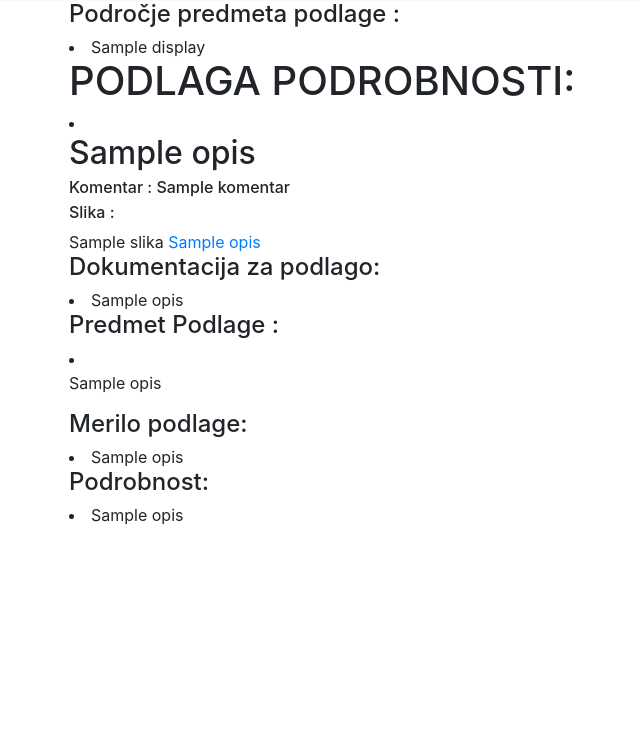
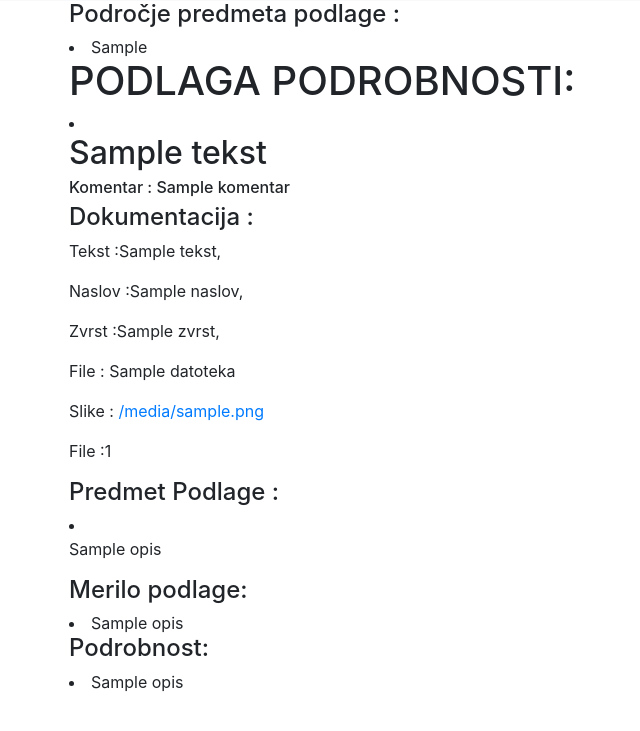
Before and after one commit to pavlovicr/bcs, a Django app: template bcs/templates/podrobnosti/podlagamerila_detail.html in a window 1280 px wide. Shown: the part 55-786 px from the top of the page, without its empty margins (16-656 px from the left). Run offline with Django 3.2, Linux system fonts and the light colour scheme; the template is opened without the code that fills it: most values are stand-ins (such as "Sample title", 1, 10 or a date in 2020); style sheets or scripts are compiled from the project's sources; parts of the project's set-up code (start-up, migrations or seed data) failed here and were passed over; some libraries are stand-ins or nearby versions.

Commit message:
pred novim branch z imenom dolocila

```diff
--- a/bcs/podrobnosti/urls.py
+++ b/bcs/podrobnosti/urls.py
@@ -5,12 +5,12 @@ from . import views
 #bcs
 urlpatterns = [
 
-    url(r'^dokumentacije/$', views.DokumentacijaList.as_view(), name='dokumentacija-list'),
-    url(r'^dokumentacija/(?P<pk>\d+)$', views.DokumentacijaDetail.as_view(), name='dokumentacija-detail'),
     url(r'^slike/$', views.SlikaList.as_view(), name='slika-list'),
     url(r'^slika/(?P<pk>\d+)$', views.SlikaDetail.as_view(), name='slika-detail'),
     url(r'^datoteke/$', views.DatotekaList.as_view(), name='datoteka-list'),
     url(r'^datoteka/(?P<pk>\d+)$', views.DatotekaDetail.as_view(), name='datoteka-detail'),
+    url(r'^dokumentacije/$', views.DokumentacijaList.as_view(), name='dokumentacija-list'),
+    url(r'^dokumentacija/(?P<pk>\d+)$', views.DokumentacijaDetail.as_view(), name='dokumentacija-detail'),
     url(r'^predmet_meril/$', views.PredmetMerilaList.as_view(), name='predmetmerila-list'),
     url(r'^predmet_merila/(?P<pk>\d+)$', views.PredmetMerilaDetail.as_view(), name='predmetmerila-detail'),
     url(r'^podlage_meril/$', views.PodlagaMerilaList.as_view(), name='podlagamerila-list'),
@@ -21,6 +21,4 @@ urlpatterns = [
     url(r'^podrobnost/(?P<pk>\d+)$', views.PodrobnostDetail.as_view(), name='podrobnost-detail'),
 
 
-
-
 ]
--- a/bcs/popisi/models.py
+++ b/bcs/popisi/models.py
@@ -4,7 +4,7 @@ from django.urls import reverse
 #bcs
 from osnova.utils import ChoiceEnum
 from osnova.models import Osnova
-from podrobnosti.models import Merilo, Dokumentacija, Slika, Datoteka, Podrobnost
+from podrobnosti.models import Merilo, Dokumentacija, Podrobnost
 
 
 class SkupinaDel(ChoiceEnum):
@@ -42,8 +42,7 @@ class Dela(Osnova):
     preverjanje_kakovosti_izvedenih_del = models.TextField(blank=True)
     merjenje_prevzem_obracun = models.TextField(blank=True)
     dokumentacija = models.ManyToManyField((Dokumentacija), blank=True)
-    slika = models.ManyToManyField((Slika), blank=True)
-    datoteka = models.ManyToManyField((Datoteka), blank= True)
+
 
     def __str__(self):
         return self.tekst
--- a/bcs/popisi/urls.py
+++ b/bcs/popisi/urls.py
@@ -14,4 +14,5 @@ urlpatterns = [
     url(r'^popisne_postavke/$', views.PopisnaPostavkaList.as_view(), name='popisnapostavka-list'),
     url(r'^popisna_postavka/(?P<pk>\d+)$', views.PopisnaPostavkaDetail.as_view(), name='popisnapostavka-detail'),
 
+
 ]
--- a/bcs/templates/podrobnosti/podlagamerila_detail.html
+++ b/bcs/templates/podrobnosti/podlagamerila_detail.html
@@ -5,31 +5,43 @@
 <h4>Področje predmeta podlage :</h4>
   <li>
     <!-- namesto podrocje sem uporabil get_podrocje_display. To je django funkcija za prikaz choices -->
-    {{ podlaga.predmet.get_podrocje.display }}
+    {{ object.predmet_merila.get_podrocje_display }}
   </li>
 
 
   <h1>PODLAGA PODROBNOSTI:</h1>
     <li>
-      <h2>{{ object.opis }}</h2>
+      <h2>{{ object.tekst }}</h2>
    </li>
   <!-- lahko uporabimo object.opis -->
 
 <h6>Komentar : {{ object.komentar }}</h6>
 
-<h6>Slika : </h6>
-{{object.slika.all}}
-{% for slika in podlaga.slika.all %}
-  <a href="{{ MEDIA_URL }}{{ slika.image }}"> {{ slika.opis }}</a>
+<h4>Dokumentacija : </h4>
+
+{% for dokument in object.dokumentacija.all %}
+
+<p>Tekst :{{dokument.tekst}},</p>
+<p>Naslov :{{dokument.naslov}},</p>
+<p>Zvrst :{{dokument.zvrst}},</p>
+<p>File : {% for datoteka in dokument.datoteka.all %}{{datoteka.datoteka}}{% endfor %}</p>
+
+<p>Slike :
+    {% for slika in dokument.image.all %}
+    <a href="{{ MEDIA_URL }}{{ slika.id }}"> {{ slika.image }}</a>
+    {% endfor %}
+</p>
+
+{% for datoteka in dokument.datoteka.all %}
+<p>File :{{datoteka.id}}</p>
 {% endfor %}
 
-{% for dokumentacija in podlaga.dokumentacija.all %}
+{% endfor %}
 
-<h4>Dokumentacija za podlago:</h4>
-  <li>
-    {{ dokumentacija.opis}}
-  </li>
-{% endfor %}
+{%comment%}
+    <a href="{{ MEDIA_URL }}{{ dokument.image }}"> {{ slika.image }}</a>
+{%endcomment%}
+
 
 <h4>Predmet Podlage :</h4>
   <li>
--- a/bcs/templates/podrobnosti/podlagamerila_list.html
+++ b/bcs/templates/podrobnosti/podlagamerila_list.html
@@ -32,6 +32,7 @@
           <ul>
           <!-- izpisi, ki pripadajo  podlagi merila -->
           {% for podlaga in tekst.list %}
+          <p><a href="{% url 'podlagamerila-detail' podlaga.pk %}">{{ "Podrobnosti podlage merila "}}</a></p>
           <p>Komentar: {{podlaga.komentar}}</p>
           <p>Zahteve : {{podlaga.get_izhodisce_display}}</p>
 
--- a/bcs/templates/podrobnosti/podrobnost_list.html
+++ b/bcs/templates/podrobnosti/podrobnost_list.html
@@ -13,7 +13,7 @@
 
       {% for podrobnost in object_list %}
 
-      <a href="{% url 'podrobnost-detail' podrobnost.pk %}">{{podrobnost.opis}}</a>{{podrobnost.stevilka}}
+      <li><a href="{% url 'podrobnost-detail' podrobnost.pk %}">{{podrobnost.tekst}}</a></li>
 
       {% endfor %}
 
--- /dev/null
+++ b/vaja.py
@@ -0,0 +1 @@
+aaaaaaa
```
Also changed, not shown: bcs/podrobnosti/models.py (+29 -27 lines), bcs/podrobnosti/views.py (+8 -15 lines), bcs/templates/popisi/popisnapostavka_list.html (+14 -2 lines), bcs/podrobnosti/migrations/0003_auto_20180226_1832.py (added), bcs/podrobnosti/migrations/0004_auto_20180226_2000.py (added), bcs/popisi/migrations/0002_auto_20180226_1832.py (added), bcs/popisi/views.py (line endings or trailing spaces), bcs/static/images/preglednica N.3.jpg (deleted), bcs/static/images/slika.jpg (added), bcs/static/images/tabela 2.1.jpg (deleted), 2 other files.
